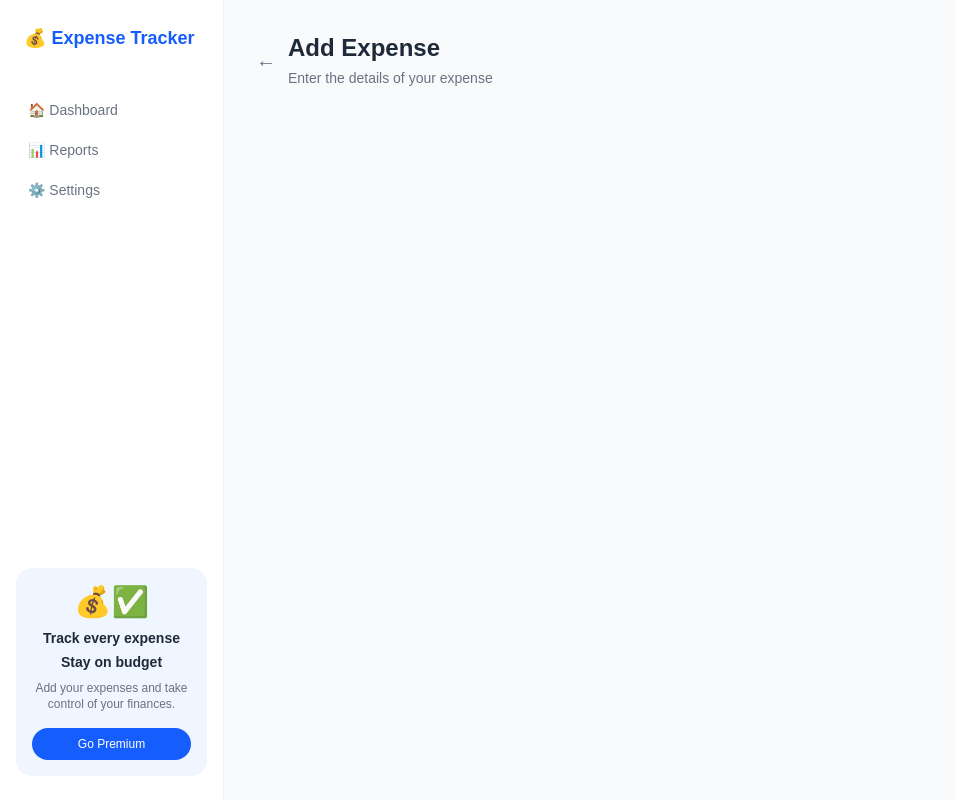
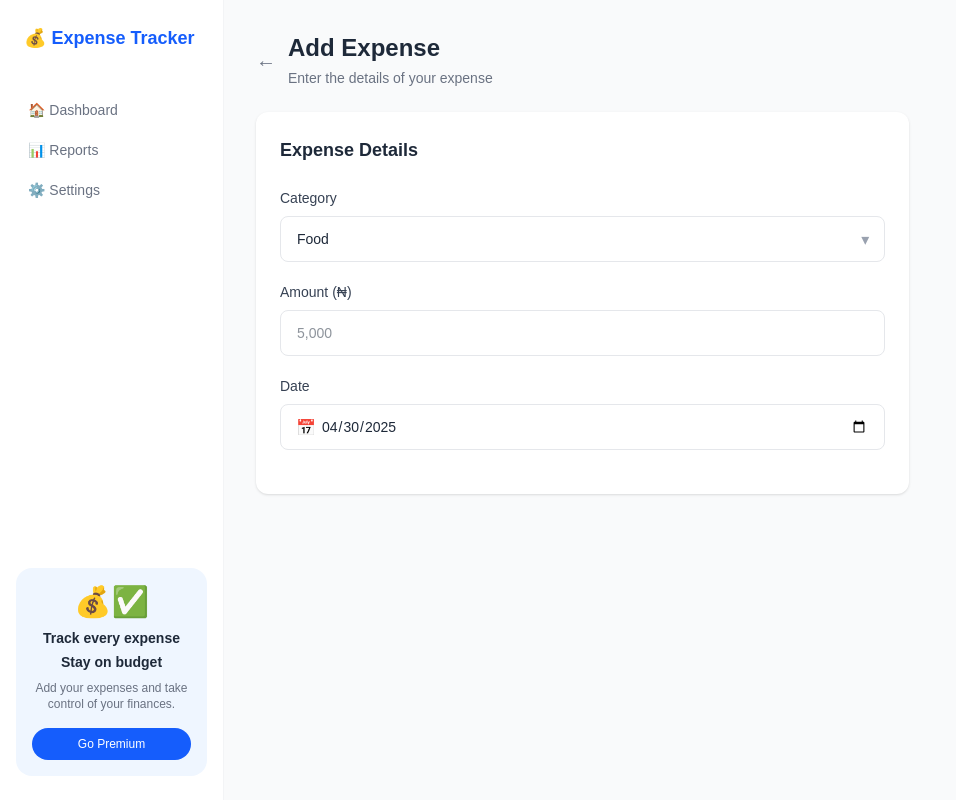
Before and after one commit to fanjorin/grp3-expense-tracker, a Next.js app in the folder frontend/: page /add-expense in a window 1280 px wide. Shown: the whole page, without its empty margins (0-956 px from the left). Built offline with nearby package versions, Linux system fonts and the light colour scheme.

Commit message:
feat: add expense form category amount and date fields

```diff
--- /dev/null
+++ b/frontend/app/add-expense/components/ExpenseForm.jsx
@@ -0,0 +1,78 @@
+"use client";
+
+import { useState } from "react";
+
+export default function ExpenseForm() {
+  const [formData, setFormData] = useState({
+    category: "Food",
+    amount: "",
+    date: "2025-04-30",
+    description: "",
+    paymentMethod: "Cash",
+    recurring: false,
+  });
+
+  return (
+    <div className="bg-white rounded-xl shadow-sm p-6">
+
+      <h2 className="font-semibold text-gray-800 text-lg mb-6">
+        Expense Details
+      </h2>
+
+      {/* Category */}
+      <div className="mb-5">
+        <label className="block text-sm font-medium text-gray-700 mb-2">
+          Category
+        </label>
+        <div className="relative">
+          <select
+            value={formData.category}
+            onChange={(e) => setFormData({ ...formData, category: e.target.value })}
+            className="w-full border border-gray-200 rounded-lg px-4 py-3 text-sm text-gray-800 outline-none focus:border-blue-400 appearance-none"
+          >
+            <option>Food</option>
+            <option>Transport</option>
+            <option>Bills</option>
+            <option>Groceries</option>
+            <option>Utilities</option>
+            <option>Transportation</option>
+            <option>Savings</option>
+            <option>Miscellaneous</option>
+          </select>
+          <span className="absolute right-4 top-3 text-gray-400">▾</span>
+        </div>
+      </div>
+
+      {/* Amount */}
+      <div className="mb-5">
+        <label className="block text-sm font-medium text-gray-700 mb-2">
+          Amount (₦)
+        </label>
+        <input
+          type="number"
+          placeholder="5,000"
+          value={formData.amount}
+          onChange={(e) => setFormData({ ...formData, amount: e.target.value })}
+          className="w-full border border-gray-200 rounded-lg px-4 py-3 text-sm text-gray-800 outline-none focus:border-blue-400"
+        />
+      </div>
+
+      {/* Date */}
+      <div className="mb-5">
+        <label className="block text-sm font-medium text-gray-700 mb-2">
+          Date
+        </label>
+        <div className="relative">
+          <span className="absolute left-4 top-3 text-gray-400">📅</span>
+          <input
+            type="date"
+            value={formData.date}
+            onChange={(e) => setFormData({ ...formData, date: e.target.value })}
+            className="w-full border border-gray-200 rounded-lg pl-10 pr-4 py-3 text-sm text-gray-800 outline-none focus:border-blue-400"
+          />
+        </div>
+      </div>
+
+    </div>
+  );
+}
--- a/frontend/app/add-expense/page.jsx
+++ b/frontend/app/add-expense/page.jsx
@@ -1,5 +1,6 @@
 import Sidebar from "./components/Sidebar";
 import AddExpenseHeader from "./components/AddExpenseHeader";
+import ExpenseForm from "./components/ExpenseForm";
 
 export default function AddExpensePage() {
   return (
@@ -14,15 +15,17 @@ export default function AddExpensePage() {
 
         {/* Two Column Layout */}
         <div className="grid grid-cols-3 gap-6">
+
           {/* Left - Form */}
           <div className="col-span-2">
-            {/* Form coming in Commit 2 and 3 */}
+            <ExpenseForm />
           </div>
 
           {/* Right - Receipt + Summary */}
           <div className="col-span-1 flex flex-col gap-4">
-            {/* Receipt and Summary coming in Commit 4 and 5 */}
+            {/* Coming in Commit 4 and 5 */}
           </div>
+
         </div>
       </main>
 
```
